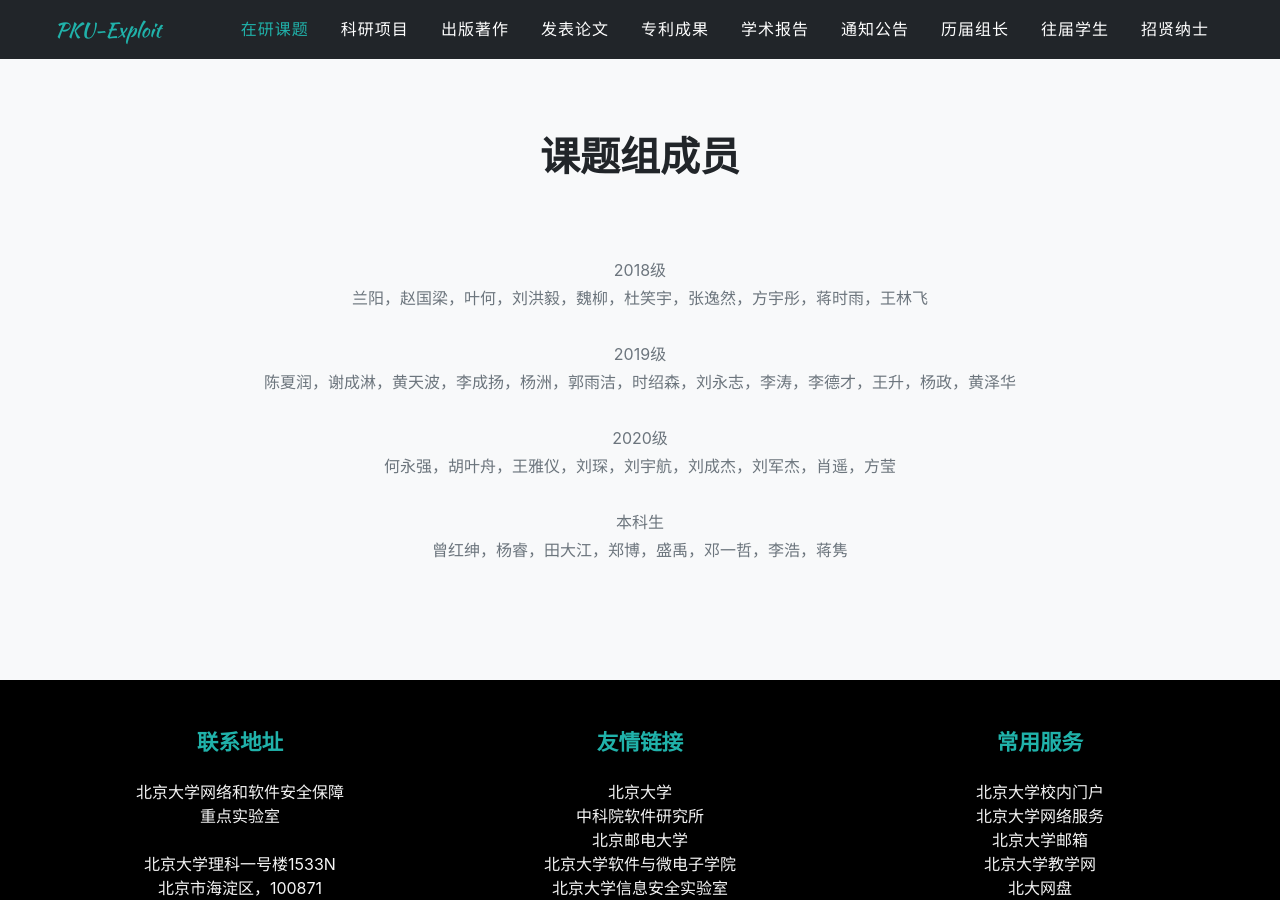
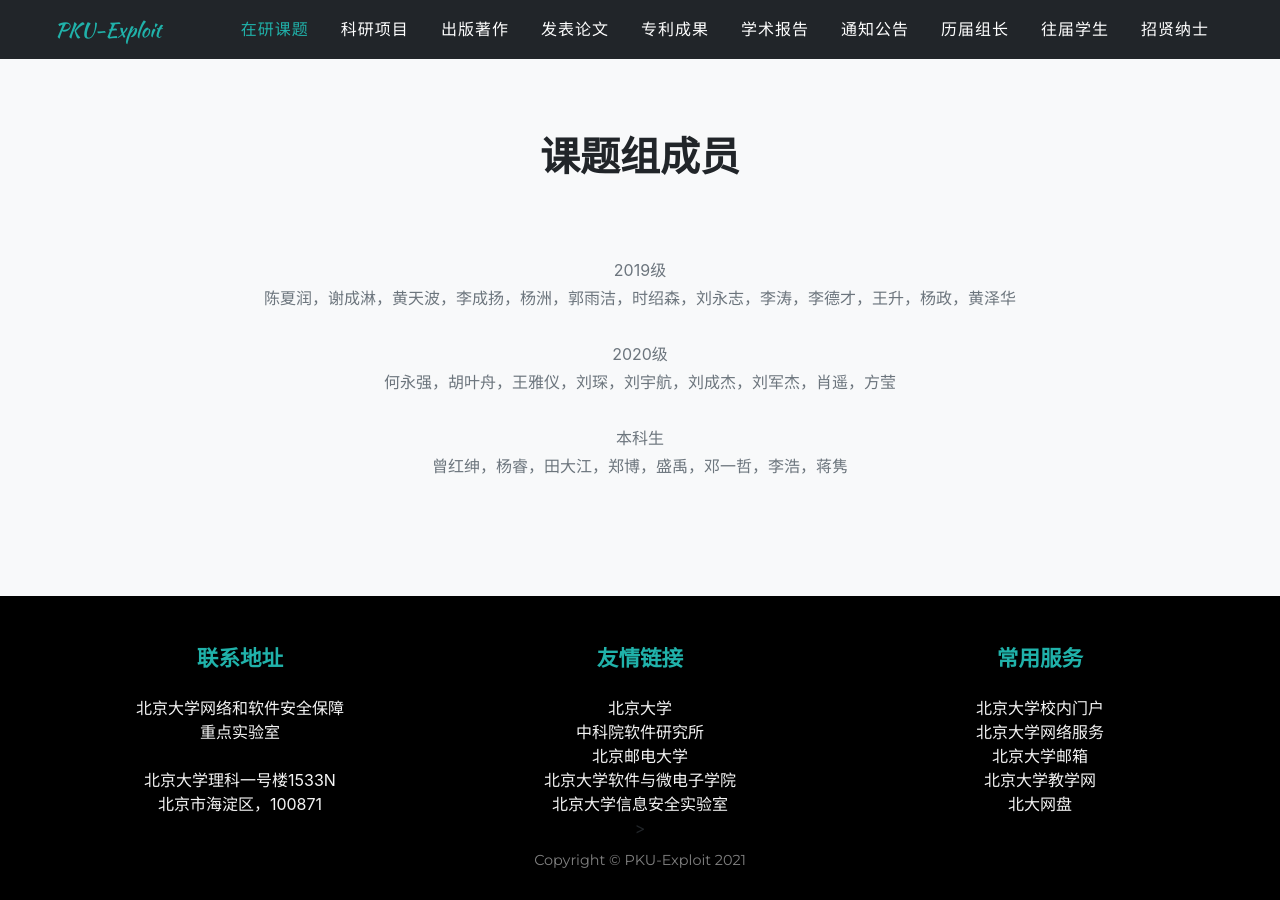
Before and after one commit to xxycfhb/xxycfhb.github.io, a Jekyll site: the page built from pages/current.html, in a window 1280 px wide and 900 px high, scrolled down 2703 px. Built offline with Jekyll 4.4.1, drawn with Linux system fonts in a browser that asks for light colours; some web fonts are replaced.

Commit message:
Update sitetext.yml

```diff
--- a/_data/sitetext.yml
+++ b/_data/sitetext.yml
@@ -36,12 +36,6 @@ timeline:
         post: "现于中国科学院信息工程研究所攻读博士学位"
         desc: "研究方向为移动安全、物联网安全、人工智能安全。"
         image: ../assets/img/timeline/ljw.jpg
-        alt:
-
-      - title: "谢锐华 - 2016级"
-        post: "中国信息安全测评中心"
-        desc: "现在主要工作为对企业系统做全面纵深式安全测评，同时也负责安全事件的应急响应工作。"
-        image: ../assets/img/timeline/1.png
         alt:
 
       - title: "张汉 - 2015级"
@@ -528,8 +522,7 @@ team:
 currentstudent:
     title: "课题组成员"
     text:
-    person: "2018级<br>兰阳，赵国梁，叶何，刘洪毅，魏柳，杜笑宇，张逸然，方宇彤，蒋时雨，王林飞   <br><br>
-             2019级<br>陈夏润，谢成淋，黄天波，李成扬，杨洲，郭雨洁，时绍森，刘永志，李涛，李德才，王升，杨政，黄泽华 <br><br>
+    person: "2019级<br>陈夏润，谢成淋，黄天波，李成扬，杨洲，郭雨洁，时绍森，刘永志，李涛，李德才，王升，杨政，黄泽华 <br><br>
              2020级<br>何永强，胡叶舟，王雅仪，刘琛，刘宇航，刘成杰，刘军杰，肖遥，方莹 <br><br>
              本科生<br>曾红绅，杨睿，田大江，郑博，盛禹，邓一哲，李浩，蒋隽"
 
```
